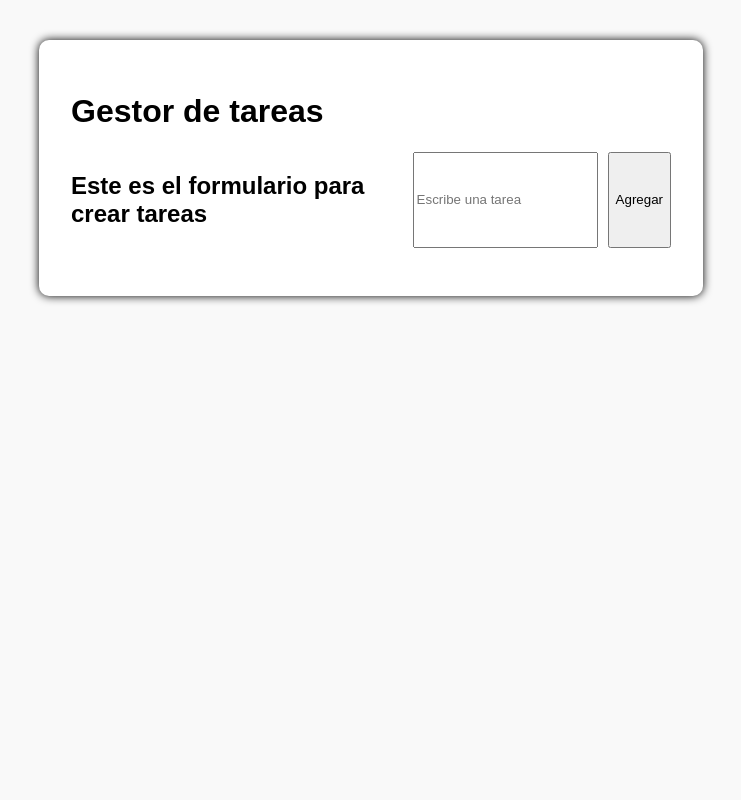
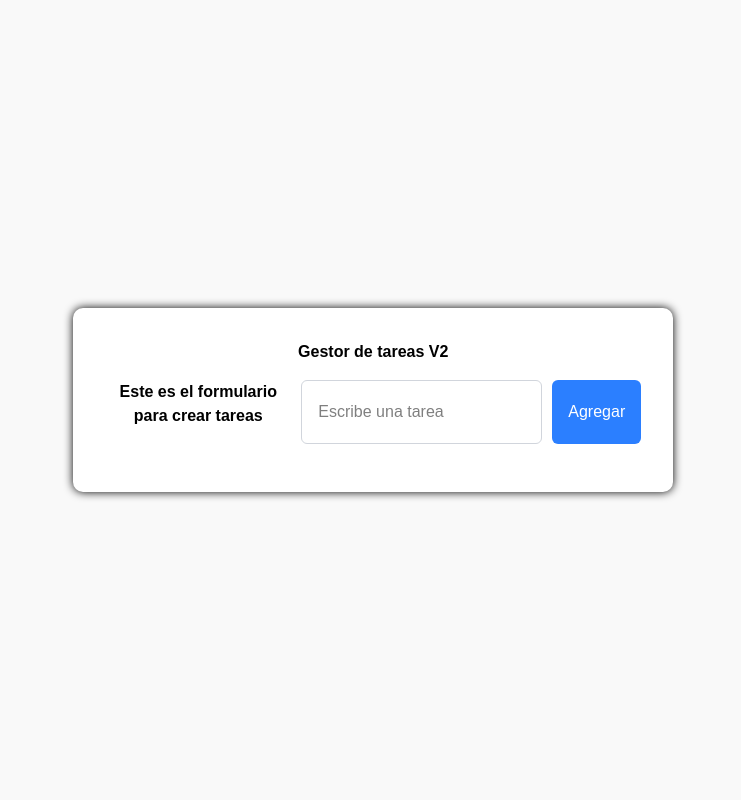
Before and after one commit to Danieldavid2017/full-task-manager, a PHP site: page / in a window 1280 px wide. Shown: the whole page, without its empty margins (269-1010 px from the left). Run offline with PHP 8.4, Linux system fonts and the light colour scheme.

Commit message:
cambios en el html, csss js con framewor

```diff
--- a/css/styles.css
+++ b/css/styles.css
@@ -32,19 +32,33 @@ li {
     border-radius: 5px;
 }
 
+.complete-btn {
+    margin-right: 5px;
+    border-radius: 5px;
+    padding: 5px;
+    border-color: white;
+    background-color: rgb(90, 104, 231);
+    color: #f9f9f9;
+}
+
 .edit-btn {
     margin-right: 5px;
     border-radius: 5px;
     padding: 5px;
     border-color: white;
-    background-color: blue;
+    background-color: rgb(43, 145, 12);
     color: #f9f9f9;
 }
 
 .delete-btn {
-    background-color: red;
+    background-color: rgb(226, 134, 13);
     border-radius: 5px;
     padding: 5px;
     border-color: white;
     color: #f9f9f9;
 }
+
+.completada {
+    background-color: #a8e6a1;
+    text-decoration: "Completada";
+  }
--- a/index.html
+++ b/index.html
@@ -1,23 +1,31 @@
 <!DOCTYPE html>
 <html>
-
+.
 <head>
     <meta charset='utf-8'>
     <meta http-equiv='X-UA-Compatible' content='IE=edge'>
-    <title>Task Manager</title>
+    <title>Manejador de tareas v2</title>
     <meta name='viewport' content='width=device-width, initial-scale=1'>
     <link rel='stylesheet' type='text/css' media='screen' href='css/styles.css'>
     <script src='js/app.js'></script>
+    <script src="https://cdn.jsdelivr.net/npm/@tailwindcss/browser@4"></script>
 </head>
 
-<body>
-    <main>
-        <h1>Gestor de tareas</h1>
-        <div id="div-form">
-            <h2>Este es el formulario para crear tareas</h2>
-            <input type="text" id="task-input" placeholder="Escribe una tarea" required />
-            <button id="task-form">Agregar</button>
+<body class="bg-gray-100 min-h-screen flex items-center justify-center">
+    <main class="bg-white shadow-lg rounded-lg p-8 w-full max-w-md">
+        <h1 class="text-2x1 font-bold mb-4 text-center">Gestor de tareas V2</h1>
+        <div id="div-form" class="flex gap-2 mb-4">
+            <h2 class="text-2x1 font-bold mb-4 text-center">Este es el formulario para crear tareas</h2>
+            <input
+            class="flex-1 px-4 py-2 border border-gray-300 rounded-md
+            focus:outline-none focus:ring-2 focus:ring-blue-400"
+            type="text" id="task-input" placeholder="Escribe una tarea" required />
+            <button id="task-form"
+            class="bg-blue-500 text-white px-4 py-2 rounded-md
+            hover:bg-blue-600 transition"
+            >Agregar</button>
         </div>
+
         <ul id="task-list"></ul>
     </main>
 </body>
--- a/js/app.js
+++ b/js/app.js
@@ -40,18 +40,37 @@ document.addEventListener('DOMContentLoaded', () => {
                 console.log(task);
 
                 const li = document.createElement('li');
+                li.className='flex justify-between items-center bg-gray-100 px-15 py-15 rounded';
+            if (task.complete) {
+                li.classList.add('completada');
+            }
                 li.innerHTML =
-                    '<span>' + task.text + '</span>' +
-                    '<div>' +
-                    '<button class="edit-btn" onclick="editTask(' + task.id + ')">' +
-                    'Editar </button>' +
-                    '<button class="delete-btn" onclick="deleteTask(' + task.id + ')">' +
-                    'Eliminar </button>' +
-                    '</div>';
-                taskList.appendChild(li);
-            }
+                '<span>' + task.text + '</span>' +
+                '<div>' +
 
+                (task.complete ?
+                    '<button class="complete-btn" disabled>Modificada</button>' :
+
+
+                    '<button class="complete-btn" onclick="toggleComplete(' + task.id + ')">Marcar Completa</button>'+
+                    '<button class="edit-btn" onclick="editTask(' + task.id + ')">Editar</button>' +
+                    '<button class="delete-btn" onclick="deleteTask(' + task.id + ')">Eliminar</button>'
+                ) +
+                '</div>';
+        taskList.appendChild(li);
+
+        const completeBtn = li.querySelector('.complete-btn');
+        completeBtn.addEventListener('click', () => {
+            completeTask(task.id);
+        });
+        });
+    }
+
+    window.completeTask = function (id) {
+        tasks = tasks.map(task =>
+            task.id === id ? { ...task, complete: !task.complete } : task
         );
+        renderTasks();
     }
 
     window.deleteTask = function (id) {
@@ -70,4 +89,5 @@ document.addEventListener('DOMContentLoaded', () => {
         }
     }
 
+
 });
```
